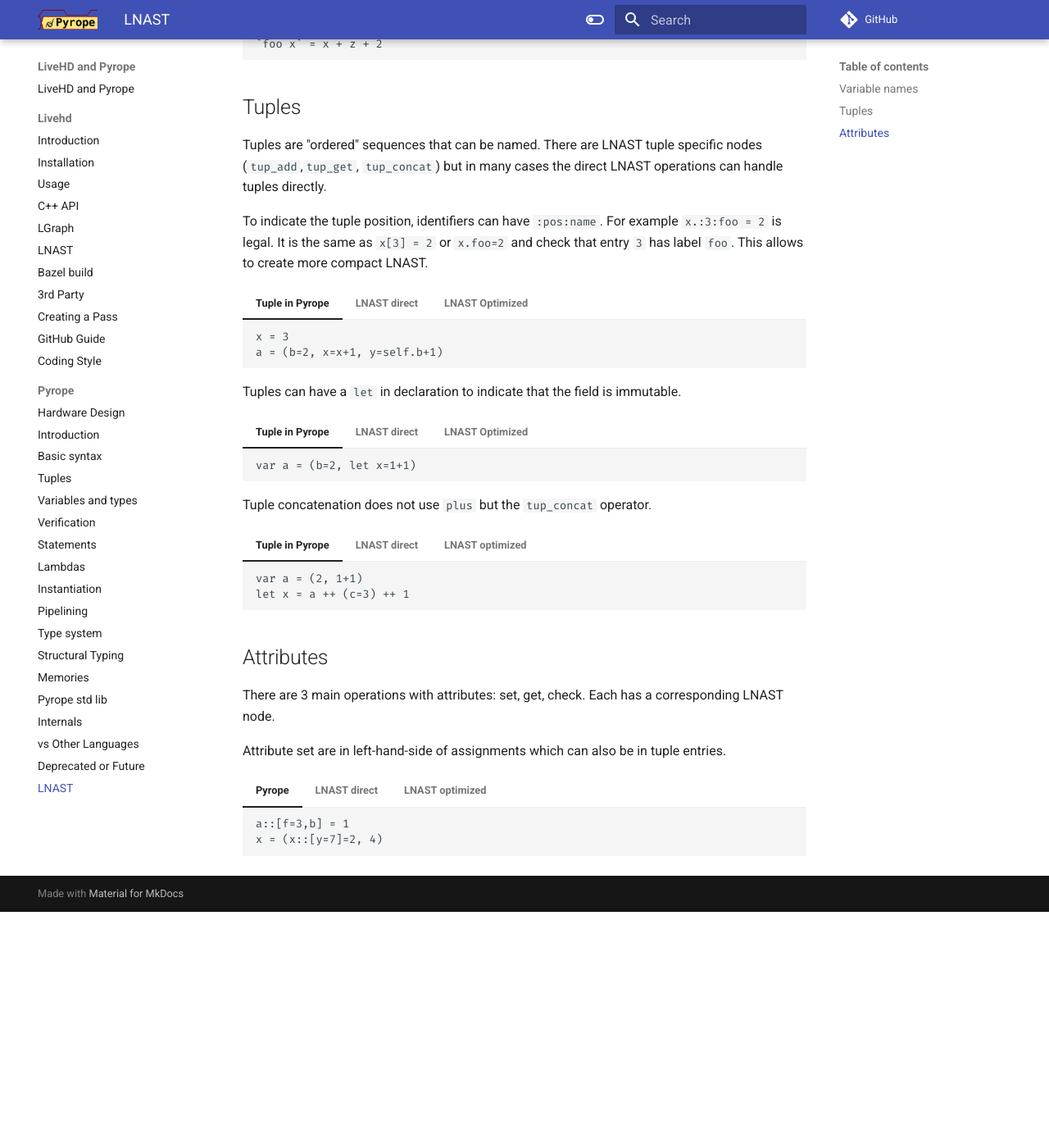
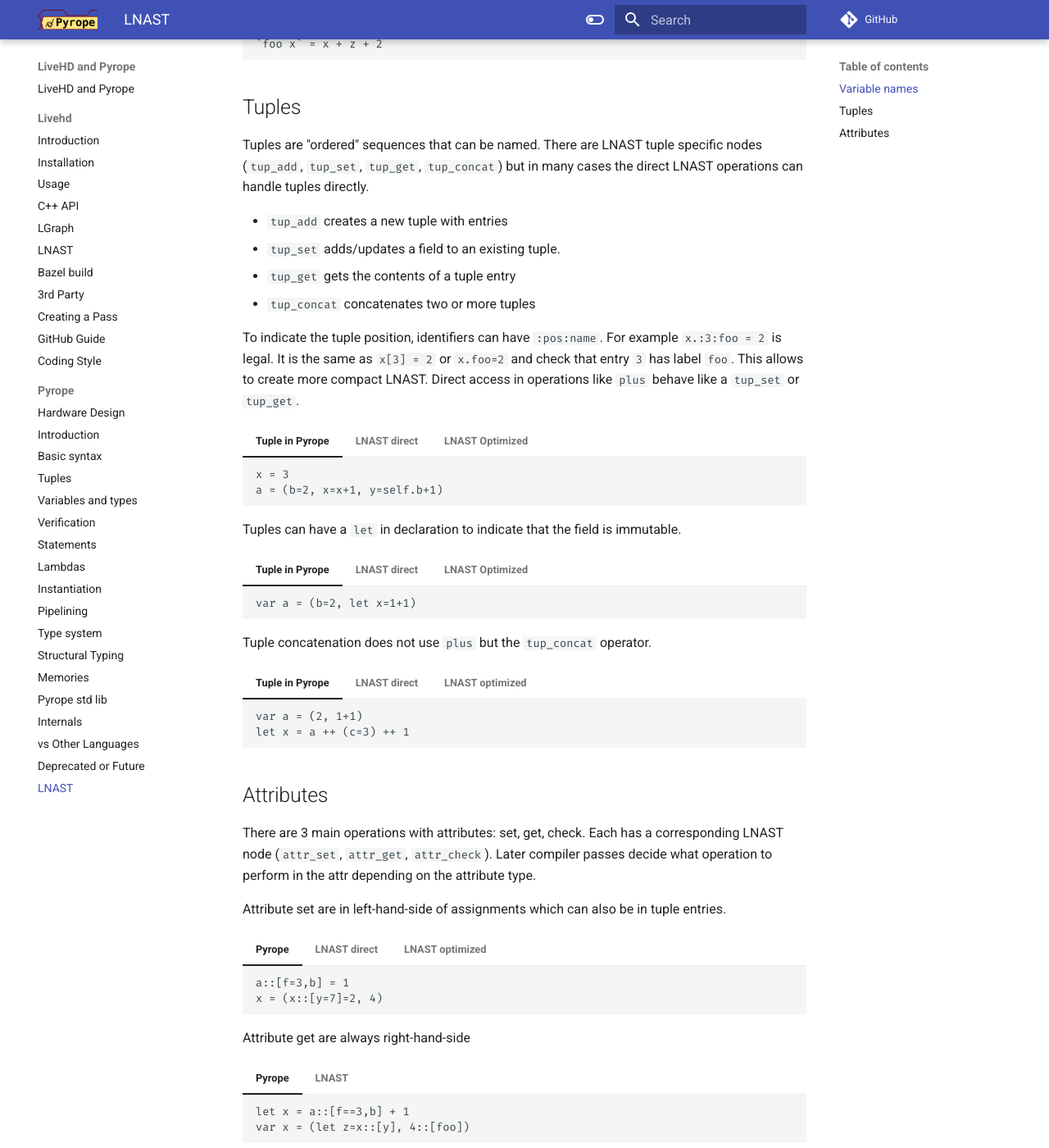
Before and after one commit to masc-ucsc/docs, an MkDocs documentation site: the page built from docs/pyrope/12-lnast.md, in a window 1280 px wide and 1400 px high, scrolled down 460 px. Shown: the whole window at 82% size. Built offline with MkDocs 1.6.1 and Material for MkDocs 9.7.7, drawn with Linux system fonts in a browser that asks for light colours; comment, search, counter and statistics services are not loaded; before the commit the page ends 1572 px from its top, so only the background shows below that.

Commit message:
add Pyrope to LNAST section

````diff
--- a/docs/pyrope/12-lnast.md
+++ b/docs/pyrope/12-lnast.md
@@ -63,12 +63,18 @@ ticky in the name `_foo here`.
 ## Tuples
 
 Tuples are "ordered" sequences that can be named. There are LNAST tuple
-specific nodes (`tup_add`,`tup_get`, `tup_concat`) but in many cases the direct
-LNAST operations can handle tuples directly.
+specific nodes (`tup_add`, `tup_set`, `tup_get`, `tup_concat`) but in many
+cases the direct LNAST operations can handle tuples directly.
+
+* `tup_add` creates a new tuple with entries
+* `tup_set` adds/updates a field to an existing tuple.
+* `tup_get` gets the contents of a tuple entry
+* `tup_concat` concatenates two or more tuples
 
 To indicate the tuple position, identifiers can have `:pos:name`. For example
 `x.:3:foo = 2` is legal. It is the same as `x[3] = 2` or `x.foo=2` and check
 that entry `3` has label `foo`. This allows to create more compact LNAST.
+Direct access in operations like `plus` behave like a `tup_set` or `tup_get`.
 
 
 === "Tuple in Pyrope"
@@ -230,8 +236,10 @@ Tuple concatenation does not use `plus` but the `tup_concat` operator.
 
 ## Attributes
 
-There are 3 main operations with attributes: set, get, check. Each has
-a corresponding LNAST node.
+There are 3 main operations with attributes: set, get, check. Each has a
+corresponding LNAST node (`attr_set`, `attr_get`, `attr_check`). Later compiler
+passes decide what operation to perform in the attr depending on the attribute
+type.
 
 Attribute set are in left-hand-side of assignments which can also be in tuple entries.
 
@@ -279,10 +287,12 @@ Attribute set are in left-hand-side of assignments which can also be in tuple en
       ref a
       const 1
     attr_set
-      ref a.f
+      ref a
+      const f
       const 3
     attr_set
-      ref a.b
+      ref a
+      const b      // attribute field can not join first ref
       const true
 
     tup_add
@@ -293,6 +303,55 @@ Attribute set are in left-hand-side of assignments which can also be in tuple en
       const 4
 
     attr_set
-      ref x.x.y
+      ref x.x
+      const y
       const 7
     ```
+
+Attribute get are always right-hand-side
+
+=== "Pyrope"
+    ```
+    let x = a::[f==3,b] + 1
+    var x = (let z=x::[y], 4::[foo])
+    ```
+
+=== "LNAST"
+    ```
+    plus
+      ref ___1
+      ref a
+      const 1
+
+    attr_get
+      ref ___2
+      ref a
+      const f
+
+    equal
+      ref ___3
+      ref ___2
+      const 3
+
+    attr_check
+      ref a
+      ref ___3
+    attr_check
+      ref b
+      const b
+
+    tup_add
+      ref ___4
+      let
+        ref z
+        ref x
+      const 4
+
+    attr_check
+      ref x
+      const y
+
+    attr_check
+      const 4
+      const foo
+    ```
````
